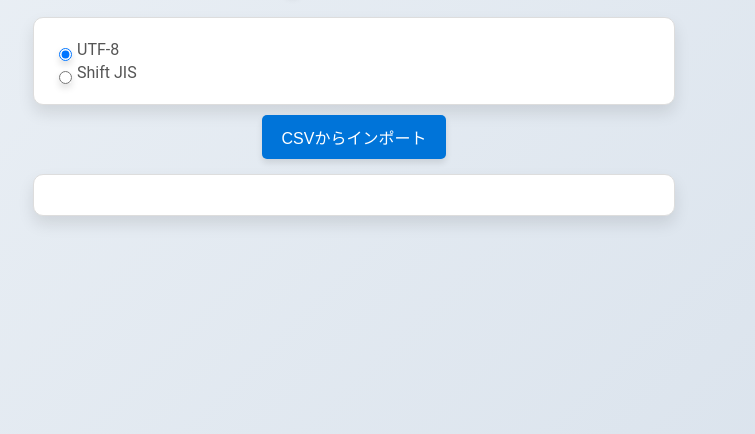
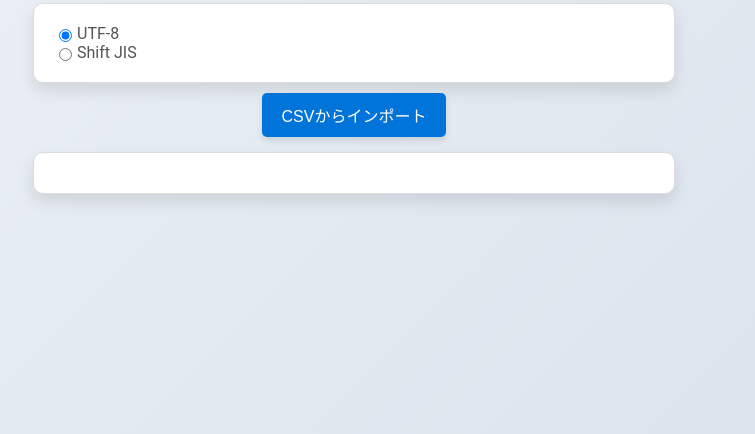
Before and after one commit to bottical/inspection, a plain HTML site: page index.html in a window 1280 px wide. Shown: the part 406-840 px from the top of the page, without its empty margins (286-1041 px from the left). Drawn offline with Linux system fonts and the light colour scheme.

Commit message:
Update styles.css

```diff
--- a/styles.css
+++ b/styles.css
@@ -37,26 +37,6 @@ button {
 
 /* ボタンホバーエフェクト */
 button:hover {
-    background-color: #005bb5;
-    transform: translateY(-2px);
-}
-
-/* ボタンのスタイル */
-input {
-    background-color: #0074d9;
-    color: white;
-    padding: 10px 20px;
-    font-size: 1em;
-    border: none;
-    border-radius: 5px;
-    cursor: pointer;
-    transition: background-color 0.3s ease, transform 0.2s ease;
-    box-shadow: 0 4px 6px rgba(0, 0, 0, 0.1);
-    margin-top: 10px;
-}
-
-/* ボタンホバーエフェクト */
-input:hover {
     background-color: #005bb5;
     transform: translateY(-2px);
 }
```
